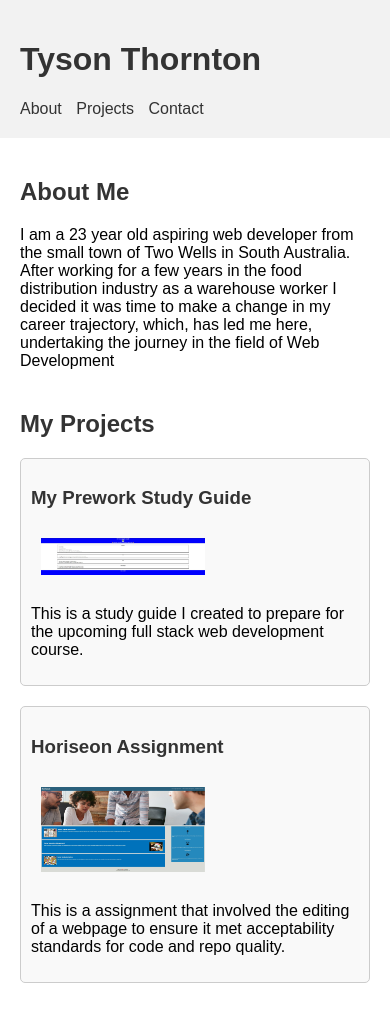
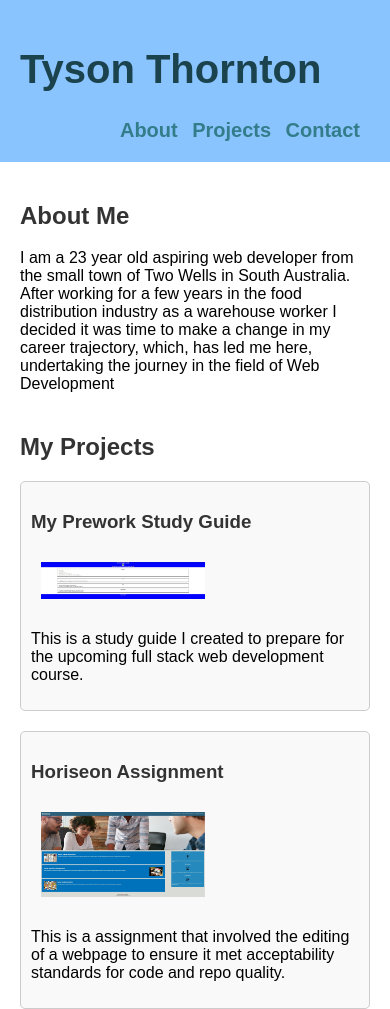
Before and after one commit to wormlippedstrombie/Tyson-Thornton-Portfolio, a plain HTML site: page index.html in a window 390 px wide. Shown: the top 1009 px of the page. Drawn offline with Linux system fonts and the light colour scheme.

Commit message:
added final tweaks to color and basic structure that can be adjusted at a later date, also added some responsive viewport elements to the CSS

```diff
--- a/assets/css/styles.css
+++ b/assets/css/styles.css
@@ -5,18 +5,25 @@ body {
     padding: 0;
 }
 
-h1, h2, h3 {
+h1 {
+    color:#1b434d;
+    font-size:40px;
+}
+
+h2, h3 {
     color: #333;
 }
 
 a {
     text-decoration: none;
-    color: #333;
+    color: #337d8a;
+    font-size: 20px;
+    font-weight: bolder;
 }
 
 /* Header */
 header {
-    background-color: #f2f2f2;
+    background-color: #17191b;
     padding: 20px;
 }
 
@@ -24,6 +31,7 @@ nav ul {
     list-style-type: none;
     margin: 0;
     padding: 0;
+    text-align: end;
 }
 
 nav ul li {
@@ -40,6 +48,7 @@ section {
     margin-bottom: 40px;
 }
 .image-1, .image-2{
+    flex: 1 0 200px;
     width:50%;
     padding:10px;
     height:50%;
@@ -88,3 +97,9 @@ footer {
     padding: 10px;
 
 }
+
+@media screen and (max-width: 992px) {
+    header {
+        background-color: #8ac4ff;
+    }
+}
--- a/index.html
+++ b/index.html
@@ -4,6 +4,7 @@
     <meta charset="UTF-8">
     <title>My Portfolio</title>
     <link rel="stylesheet" href="./assets/css/styles.css">
+    <meta name="viewport" content="width=device-width, initial-scale=1" />
 </head>
 <body>
     <!-- Header -->
@@ -32,14 +33,14 @@
             <!-- Project 1 -->
             <div class="project">
                 <h3>My Prework Study Guide</h3> <!--This is a placeholder project-->
-                <a href="https://wormlippedstrombie.github.io/prework-study-guide/"></a><img class="image-1" src ="assets/images/Prework-study-guide.jpg" alt="Image of a study guide I made and deployed"/>
+                <a href="https://wormlippedstrombie.github.io/prework-study-guide/"><img class="image-1" src ="assets/images/Prework-study-guide.jpg" alt="Image of a study guide I made and deployed"/></a>
                 <p>This is a study guide I created to prepare for the upcoming full stack web development course.</p><!--placeholder description-->
             </div>
 
             <!-- Project 2 -->
             <div class="project">
                 <h3>Horiseon Assignment</h3> <!--This is a placeholder project-->
-                <img class="image-2" src ="assets/images/Horiseon.jpg" alt="Image of a webpage we edited for an assignment"/>
+                <a href="https://wormlippedstrombie.github.io/Horiseon/"><img class="image-2" src ="assets/images/Horiseon.jpg" alt="Image of a webpage we edited for an assignment"/></a>
                 <p>This is a assignment that involved the editing of a webpage to ensure it met acceptability standards for code and repo quality.</p> <!--placeholder description-->
             </div>
         </section>
```
